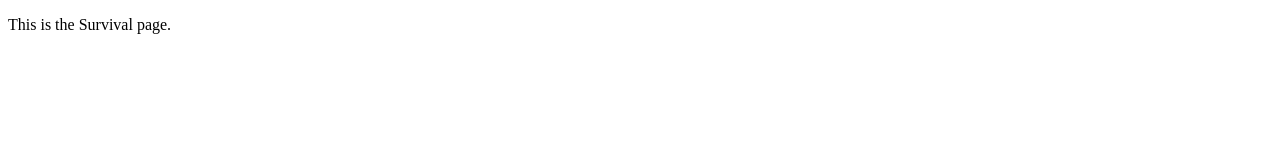
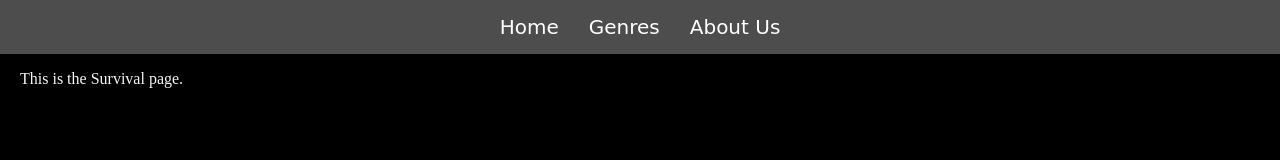
Before and after one commit to SMaready/myfavoritegames, a plain HTML site: page genres/survival.html in a window 1280 px wide. Drawn offline with Linux system fonts and the light colour scheme.

Commit message:
Finished setting up links to each genre page and linked styles.css to each one

```diff
--- a/genres/survival.html
+++ b/genres/survival.html
@@ -3,9 +3,29 @@
 <head>
     <meta charset="UTF-8">
     <meta name="viewport" content="width=device-width, initial-scale=1.0">
-    <title>Document</title>
+    <link rel="stylesheet" href="/styles.css">
+    <title>Survival Games</title>
 </head>
 <body>
+
+    <header>
+        <div>
+            <nav class="navbar">
+                <ul>
+                    <li>
+                        <a href="/index.html">Home</a>
+                    </li>
+                    <li>
+                        <a href="/genres/genres.html">Genres</a>
+                    </li>
+                    <li>
+                        <a href="/about/aboutus.html">About Us</a>
+                    </li>
+                </ul>
+            </nav>
+        </div>
+    </header>
+
     <main>
         <p>This is the Survival page.</p>
     </main>
--- a/styles.css
+++ b/styles.css
@@ -342,4 +342,8 @@ footer {
 	color:black;
 	text-decoration: none;
 }
+
+
+
+
 /* ------------------------------------------------------------------------------------------------------------*/
```
Also changed, not shown: genres/actionadventure.html (+1 -1 lines), genres/fps.html (+1 -1 lines), genres/mmo.html (+21 -1 lines), genres/puzzle.html (+21 -1 lines), genres/sports.html (+20 -1 lines).
